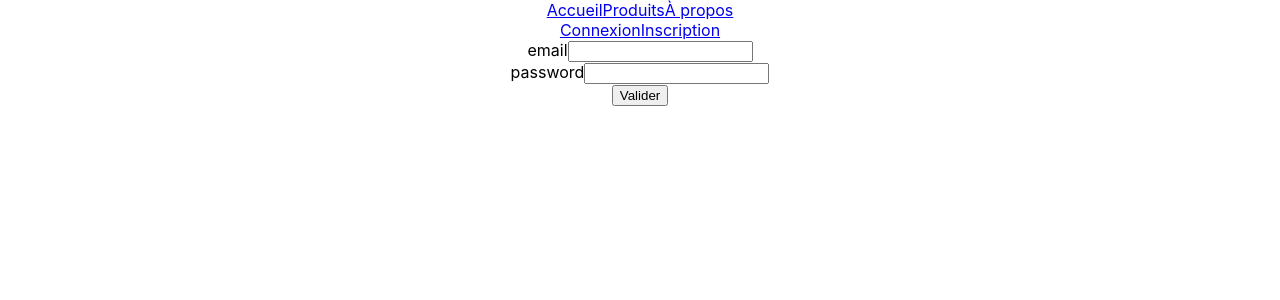
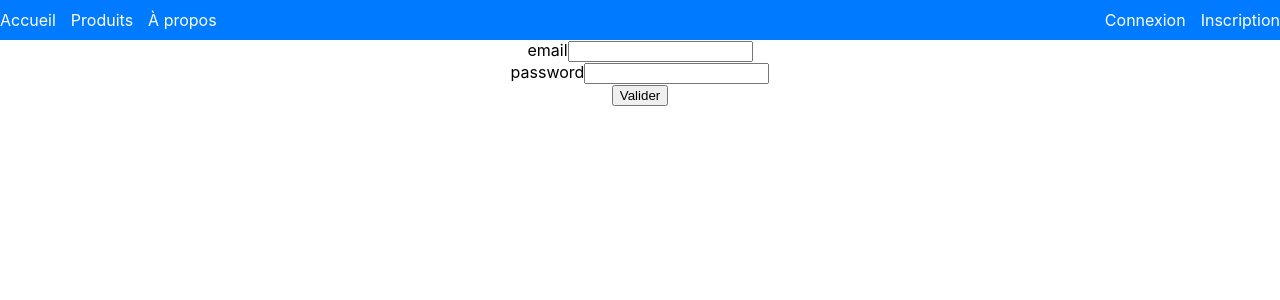
Before and after one commit to Lorry59100/Ecommerce, a React (Create React App) app in the folder frontend/: page / in a window 1280 px wide. Shown: the top 300 px of the page. Built offline with nearby package versions, Linux system fonts and the light colour scheme.

Commit message:
navbar style

```diff
--- a/frontend/src/App.css
+++ b/frontend/src/App.css
@@ -40,3 +40,29 @@
 .error {
   color: red;
 }
+
+/* NAVBAR */
+.navbar {
+  background-color: #007BFF;
+  color: #fff;
+  padding: 10px 0;
+}
+
+.navbar a {
+  color: #fff;
+  text-decoration: none;
+  margin-right: 15px;
+}
+
+.navbar a:last-child {
+  margin-right: 0;
+}
+
+/* Styles spécifiques pour les liens de droite (connexion et inscription) */
+.navbar .right-links {
+  margin-left: auto;
+}
+
+.container {
+  display: flex;
+}
```
